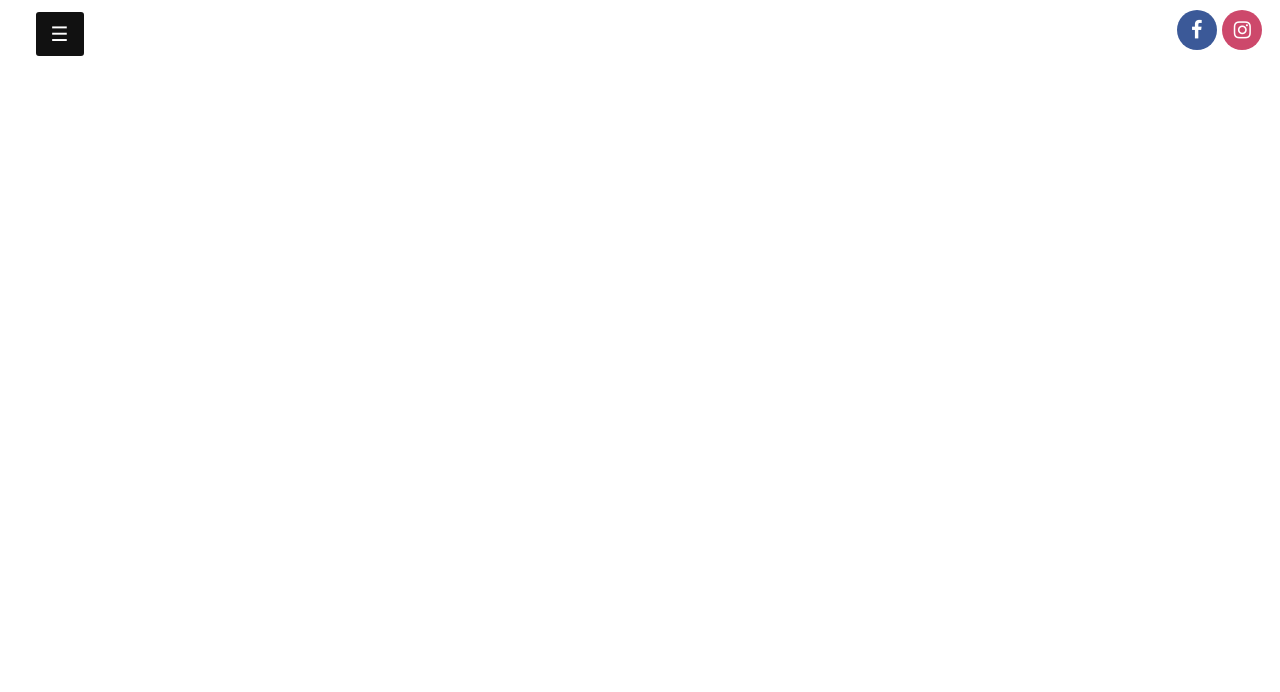
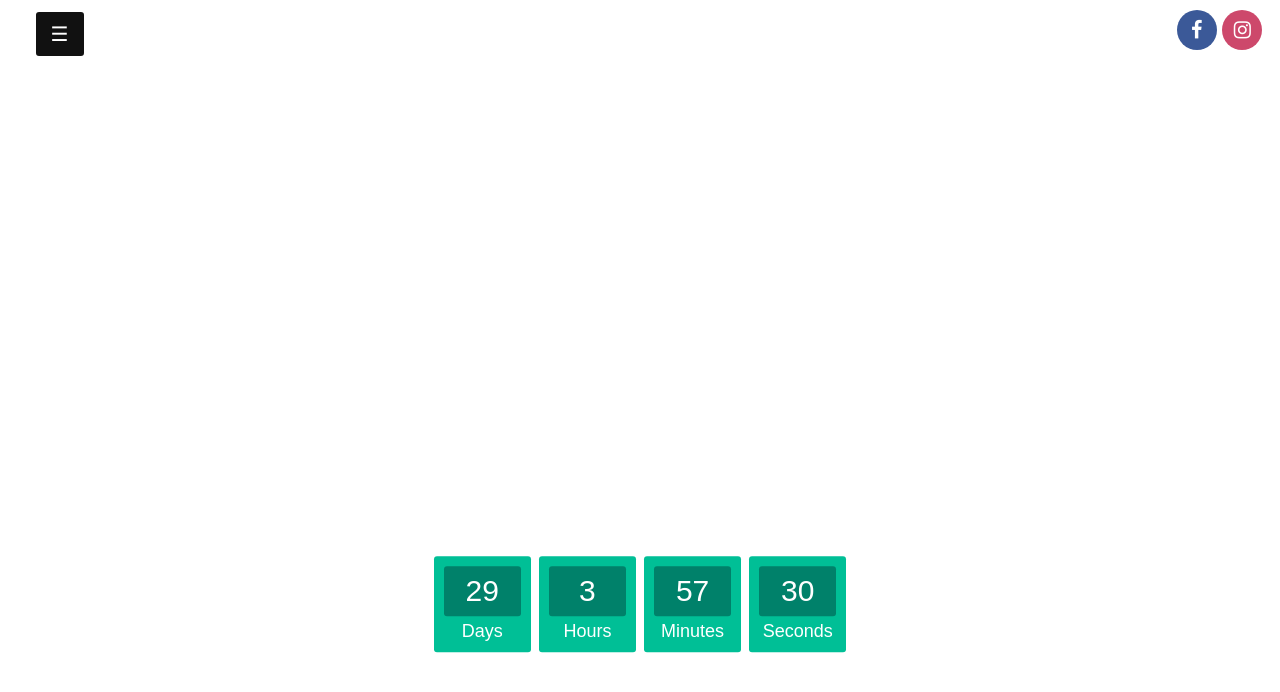
Before and after one commit to anujkumar98/Robocore_testing, a plain HTML site: page index.html in a window 1280 px wide. Drawn offline with Linux system fonts and the light colour scheme.

Commit message:
added clock to the page

```diff
--- a/css/style.css
+++ b/css/style.css
@@ -21,6 +21,48 @@ body{
     height: 100%;
     width: 100%;
 }
+
+/* here is the css for Clock */
+
+        #clockdiv {
+            font-family: sans-serif;
+            color: #fff;
+            display:inline-block;
+            font-weight: 100;
+            text-align: center;
+            font-size: 30px;
+           margin-top: 10%;
+           width: 40%;
+
+        }
+
+        #clockdiv>div {
+           padding: 10px 10px 10px 10px;
+            border-radius: 3px;
+            background: #00BF96;
+            display: inline-block;
+            width: 15%;
+            margin-top: 5%;
+
+          }
+
+        #clockdiv div>span {
+
+            border-radius: 3px;
+            background: #00816A;
+            display: inline-block;
+            width: 100%;
+            padding-top: 10%;
+            padding-bottom: 10%;
+        }
+
+        .smalltext {
+            padding-top: 5px;
+            font-size: 18px !important;
+        }
+
+  /* the css for the clock closes here */
+
 
 
 .center {
--- a/index.html
+++ b/index.html
@@ -78,11 +78,35 @@
                     <h1>ROBOCORE'19</h1>
                 </div>
 
+                <div id="clockdiv" class="center">
+                    <h2>Event Starts In</h2>
+                    <div>
+                        <span class="days" id="day"></span>
+                        <div class="smalltext">Days</div>
+                    </div>
+                    <div>
+                        <span class="hours" id="hour"></span>
+                        <div class="smalltext">Hours</div>
+                    </div>
+                    <div>
+                        <span class="minutes" id="minute"></span>
+                        <div class="smalltext">Minutes</div>
+                    </div>
+                    <div>
+                        <span class="seconds" id="second"></span>
+                        <div class="smalltext">Seconds</div>
+                    </div>
+                </div>
+
+                <p id="demo"></p>
+
             </div>
 
 
         </div>
+        <script src="js/timer.js"></script>
     <script>
+
         /* Set the width of the sidebar to 250px and the left margin of the page content to 250px */
         function openNav() {
         document.getElementById("mySidebar").style.width = "250px";
--- /dev/null
+++ b/js/timer.js
@@ -0,0 +1,23 @@
+var deadline = new Date("mar 22, 2019 15:37:25").getTime();
+
+        var x = setInterval(function () {
+
+            var now = new Date().getTime();
+            var t = deadline - now;
+            var days = Math.floor(t / (1000 * 60 * 60 * 24));
+            var hours = Math.floor((t % (1000 * 60 * 60 * 24)) / (1000 * 60 * 60));
+            var minutes = Math.floor((t % (1000 * 60 * 60)) / (1000 * 60));
+            var seconds = Math.floor((t % (1000 * 60)) / 1000);
+            document.getElementById("day").innerHTML = days;
+            document.getElementById("hour").innerHTML = hours;
+            document.getElementById("minute").innerHTML = minutes;
+            document.getElementById("second").innerHTML = seconds;
+            if (t < 0) {
+                clearInterval(x);
+                document.getElementById("demo").innerHTML = "TIME UP";
+                document.getElementById("day").innerHTML = '0';
+                document.getElementById("hour").innerHTML = '0';
+                document.getElementById("minute").innerHTML = '0';
+                document.getElementById("second").innerHTML = '0';
+            }
+        }, 1000);
```
Also changed, not shown: events/event-landing/events.html (+2 -2 lines).
